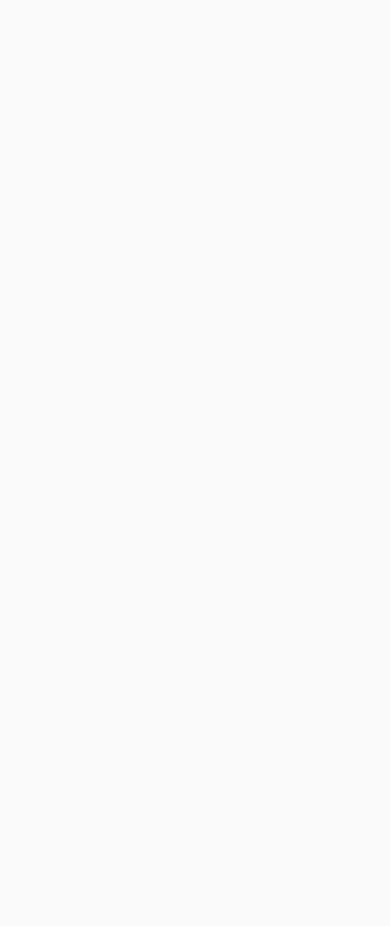
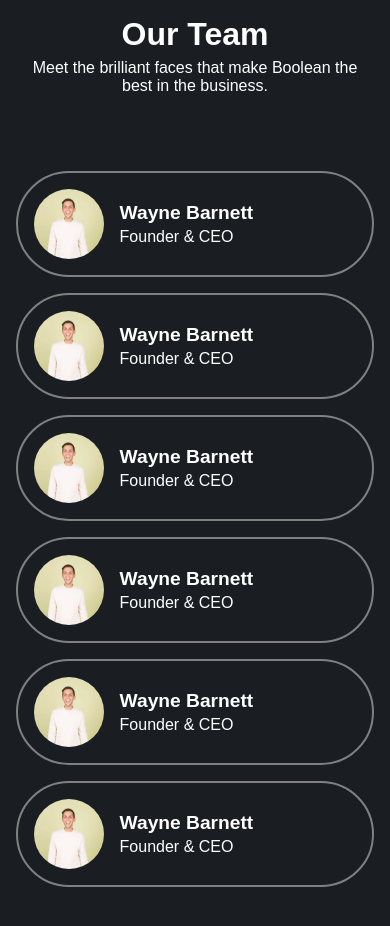
Before and after one commit to CarloBattista/js-our-team, a plain HTML site: page index.html in a window 390 px wide. Before the commit the page ends 844 px from the top, so only its background shows below. Drawn offline with Linux system fonts and the light colour scheme.

Commit message:
codice statico + responsive

```diff
--- a/_assets/css/main.css
+++ b/_assets/css/main.css
@@ -9,6 +9,100 @@
 
 body {
     font-family: "Poppins", sans-serif;
-    background: #fafafa;
-    color: #0a0a0a;
+    background: #1a1e23;
+    color: #fff;
 }
+
+img {
+    display: block;
+}
+
+/* Main */
+.main{
+    position: relative;
+    width: 100%;
+}
+
+/* Heading */
+.heading{
+    position: relative;
+    width: 100%;
+    padding: 1rem 4%;
+    text-align: center;
+}
+
+.heading_text{
+    color: #fff;
+    font-size: 2rem;
+    font-weight: 700;
+    margin-bottom: .2em;
+}
+
+.subHeading_text{
+    color: #fff;
+    font-size: 1rem;
+    font-weight: 400;
+}
+
+/* Container Grid */
+.container_card_grid{
+    width: 100%;
+    margin: 60px 0;
+    padding: 0 4%;
+    display: grid;
+    gap: 1em;
+    grid-template-columns: repeat(3, 1fr);
+}
+
+.card_user{
+    background: transparent;
+    border: 2px solid grey;
+    border-radius: 100px;
+    padding: 1rem;
+    display: flex;
+    align-items: center;
+}
+
+.wrap_image{
+    width: 70px;
+    height: 70px;
+    aspect-ratio: 1;
+}
+
+.wrap_image img{
+    width: 100%;
+    height: 100%;
+    object-fit: cover;
+    border-radius: 50%;
+}
+
+.container_info{
+    width: 100%;
+    margin-left: 1em;
+}
+
+.name_surname{
+    color: #fff;
+    font-size: 1.2rem;
+    font-weight: 700;
+    margin-bottom: .2em;
+}
+
+.role{
+    color: #fff;
+    font-size: 1rem;
+    font-weight: 400;
+}
+
+/* Media Query */
+@media only screen and (max-width: 900px){
+    .container_card_grid{
+        grid-template-columns: repeat(2, 1fr);
+    }
+}
+
+@media only screen and (max-width: 620px){
+    .container_card_grid{
+        grid-template-columns: repeat(1, 1fr);
+    }
+}
--- a/index.html
+++ b/index.html
@@ -12,6 +12,72 @@
 </head>
 <body>
 
+    <!-- Main -->
+    <div class="main">
+        <!-- Heading -->
+        <div class="heading">
+            <h1 class="heading_text">Our Team</h1>
+            <p class="subHeading_text">Meet the brilliant faces that make Boolean the best in the business.</p>
+        </div>
+        <!-- Container Grid -->
+        <div class="container_card_grid">
+            <div class="card_user">
+                <div class="wrap_image">
+                    <img src="./_assets/_resources/imgs/scott-estrada-developer.jpg" alt="image user">
+                </div>
+                <div class="container_info">
+                    <h2 class="name_surname">Wayne Barnett</h2>
+                    <p class="role">Founder & CEO</p>
+                </div>
+            </div>
+            <div class="card_user">
+                <div class="wrap_image">
+                    <img src="./_assets/_resources/imgs/scott-estrada-developer.jpg" alt="image user">
+                </div>
+                <div class="container_info">
+                    <h2 class="name_surname">Wayne Barnett</h2>
+                    <p class="role">Founder & CEO</p>
+                </div>
+            </div>
+            <div class="card_user">
+                <div class="wrap_image">
+                    <img src="./_assets/_resources/imgs/scott-estrada-developer.jpg" alt="image user">
+                </div>
+                <div class="container_info">
+                    <h2 class="name_surname">Wayne Barnett</h2>
+                    <p class="role">Founder & CEO</p>
+                </div>
+            </div>
+            <div class="card_user">
+                <div class="wrap_image">
+                    <img src="./_assets/_resources/imgs/scott-estrada-developer.jpg" alt="image user">
+                </div>
+                <div class="container_info">
+                    <h2 class="name_surname">Wayne Barnett</h2>
+                    <p class="role">Founder & CEO</p>
+                </div>
+            </div>
+            <div class="card_user">
+                <div class="wrap_image">
+                    <img src="./_assets/_resources/imgs/scott-estrada-developer.jpg" alt="image user">
+                </div>
+                <div class="container_info">
+                    <h2 class="name_surname">Wayne Barnett</h2>
+                    <p class="role">Founder & CEO</p>
+                </div>
+            </div>
+            <div class="card_user">
+                <div class="wrap_image">
+                    <img src="./_assets/_resources/imgs/scott-estrada-developer.jpg" alt="image user">
+                </div>
+                <div class="container_info">
+                    <h2 class="name_surname">Wayne Barnett</h2>
+                    <p class="role">Founder & CEO</p>
+                </div>
+            </div>
+        </div>
+    </div>
+
     <!-- SCRIPT -->
     <script src="./_assets/js/main.js"></script>
 
```
Also changed, not shown: _assets/_resources/imgs/angela-caroll-chief-editor.jpg (added), _assets/_resources/imgs/angela-lopez-social-media-manager.jpg (added), _assets/_resources/imgs/barbara-ramos-graphic-designer.jpg (added), _assets/_resources/imgs/scott-estrada-developer.jpg (added), _assets/_resources/imgs/walter-gordon-office-manager.jpg (added), _assets/_resources/imgs/wayne-barnett-founder-ceo.jpg (added).
